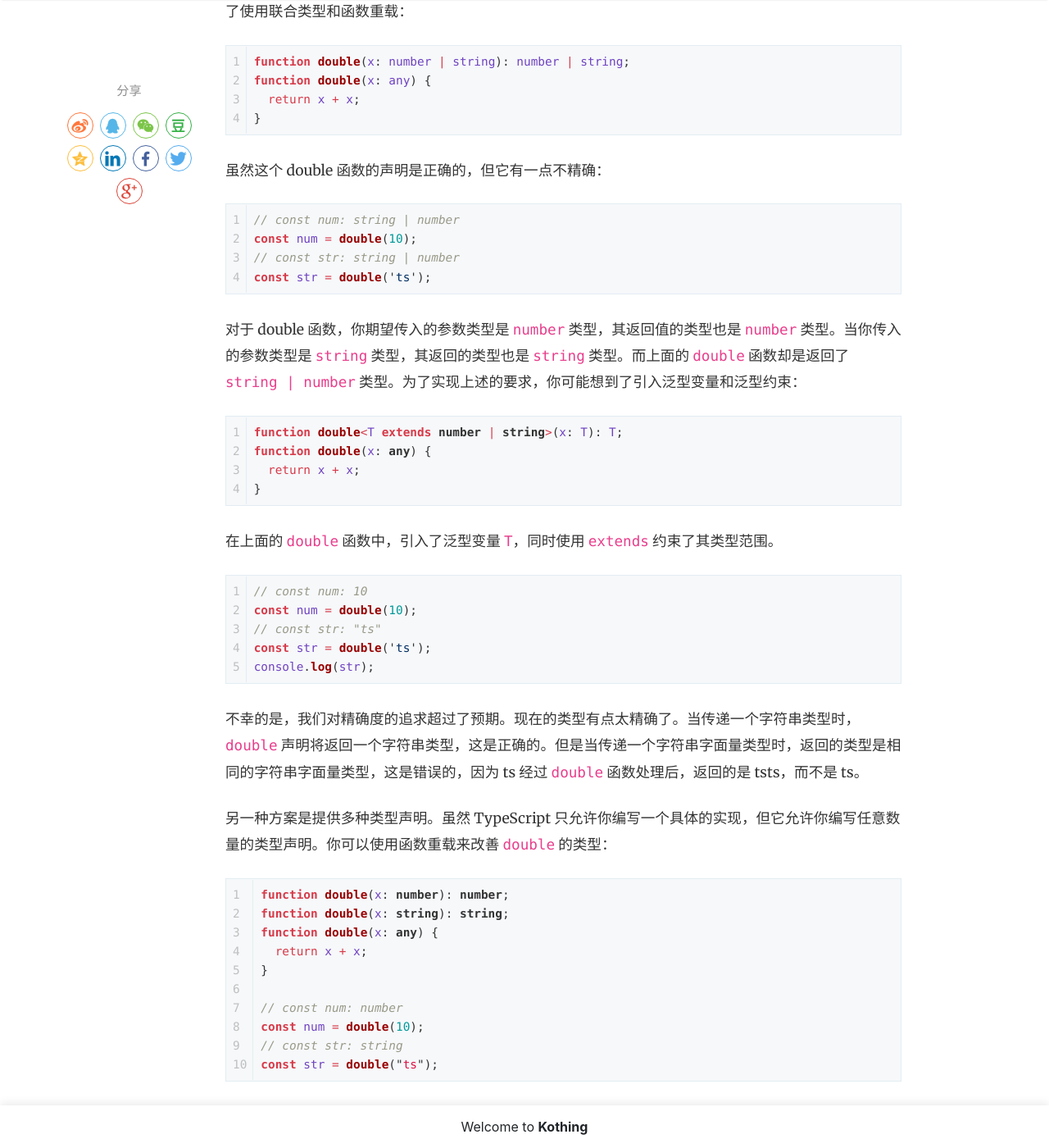
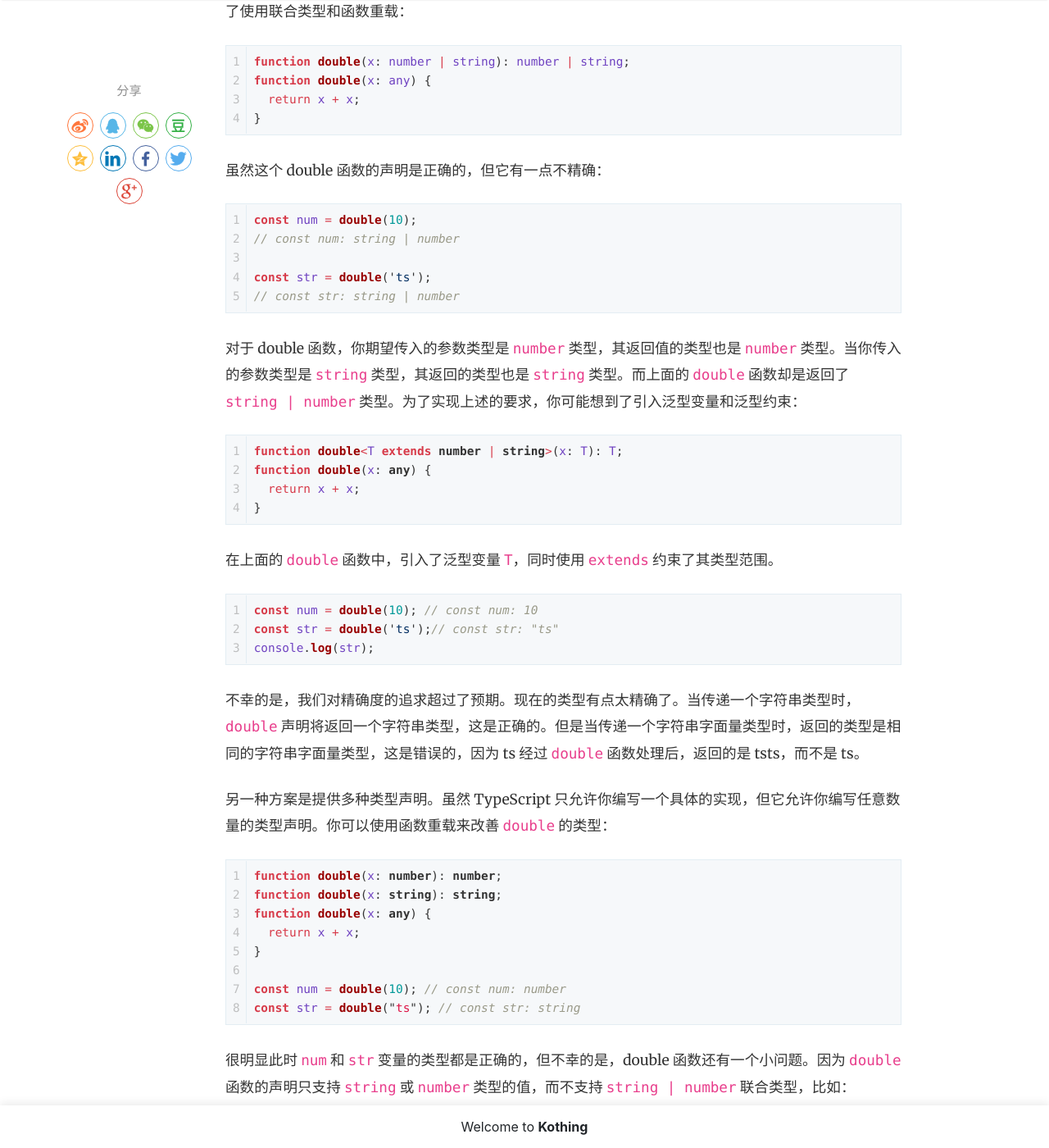
Before and after one commit to kothing/kothing.github.io, a Jekyll site: the page built from _posts/2020-11-19-how-to-write-high-quality-ts-code.md, in a window 1280 px wide and 1400 px high, scrolled down 10561 px. Shown: the whole window at 82% size. Built offline with Jekyll 4.4.1, drawn with Linux system fonts in a browser that asks for light colours; nearby versions of some CDN libraries; comment, search, counter and statistics services are not loaded.

Commit message:
Update 2020-11-19-how-to-write-high-quality-ts-code.md

````diff
--- a/_posts/2020-11-19-how-to-write-high-quality-ts-code.md
+++ b/_posts/2020-11-19-how-to-write-high-quality-ts-code.md
@@ -377,10 +377,11 @@ function double(x: any) {
 
 虽然这个 double 函数的声明是正确的，但它有一点不精确：
 ```typescript
+const num = double(10);
 // const num: string | number
-const num = double(10);
+
+const str = double('ts');
 // const str: string | number
-const str = double('ts');
 ```
 
 对于 double 函数，你期望传入的参数类型是 `number` 类型，其返回值的类型也是 `number` 类型。当你传入的参数类型是 `string` 类型，其返回的类型也是 `string` 类型。而上面的 `double` 函数却是返回了 `string | number` 类型。为了实现上述的要求，你可能想到了引入泛型变量和泛型约束：
@@ -392,10 +393,8 @@ function double(x: any) {
 ```
 在上面的 `double` 函数中，引入了泛型变量 `T`，同时使用 `extends` 约束了其类型范围。
 ```typescript
-// const num: 10
-const num = double(10);
-// const str: "ts"
-const str = double('ts');
+const num = double(10); // const num: 10
+const str = double('ts');// const str: "ts"
 console.log(str);
 ```
 不幸的是，我们对精确度的追求超过了预期。现在的类型有点太精确了。当传递一个字符串类型时，`double` 声明将返回一个字符串类型，这是正确的。但是当传递一个字符串字面量类型时，返回的类型是相同的字符串字面量类型，这是错误的，因为 ts 经过 `double` 函数处理后，返回的是 tsts，而不是 ts。
@@ -408,10 +407,8 @@ function double(x: any) {
   return x + x;
 }
 
-// const num: number
-const num = double(10);
-// const str: string
-const str = double("ts");
+const num = double(10); // const num: number
+const str = double("ts"); // const str: string
 ```
 很明显此时 `num` 和 `str` 变量的类型都是正确的，但不幸的是，double 函数还有一个小问题。因为 `double` 函数的声明只支持 `string` 或 `number` 类型的值，而不支持 `string | number` 联合类型，比如：
 ```typescript
````
